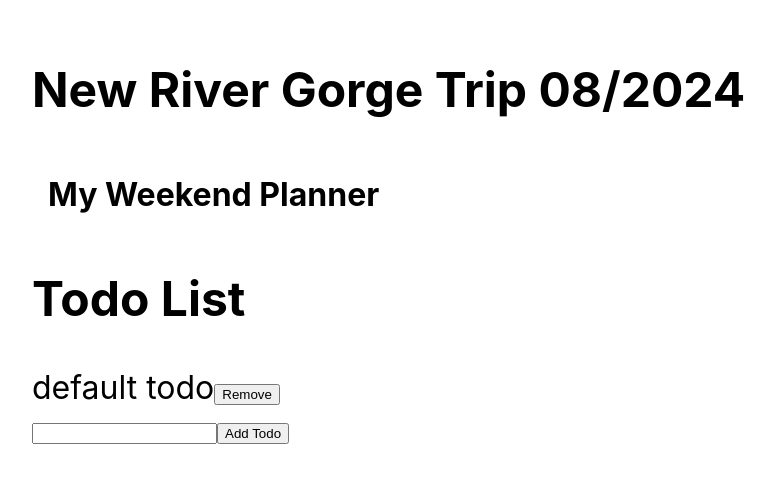
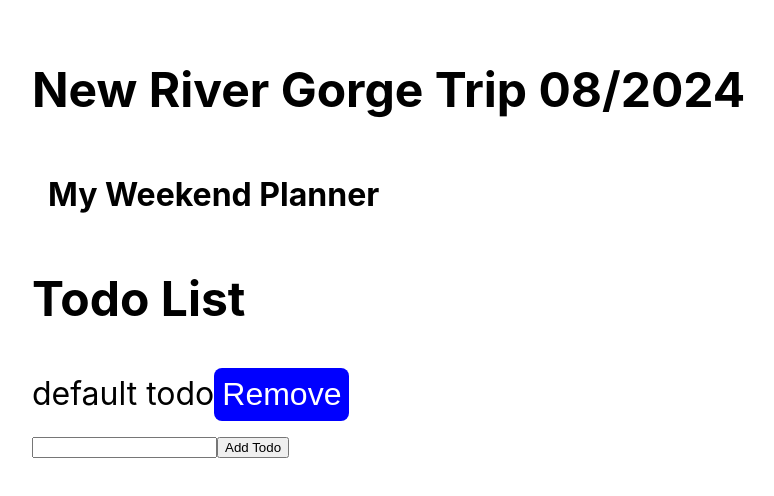
Before and after one commit to aaronfeingold/generic-react, a React (Create React App) app: page / in a window 1280 px wide. Shown: the top 496 px of the page, without its empty margins (228-1002 px from the left). Built offline with nearby package versions, Linux system fonts and the light colour scheme.

Commit message:
refactor the button using custom button

```diff
--- a/src/App.tsx
+++ b/src/App.tsx
@@ -63,7 +63,7 @@ function App() {
       {todos.map((todo) => (
         <div key={todo.id}>
           {todo.text}
-          <button onClick={() => removeTodo(todo.id)}>Remove</button>
+          <Button onClick={() => removeTodo(todo.id)}>Remove</Button>
         </div>
       ))}
       <div>
```
